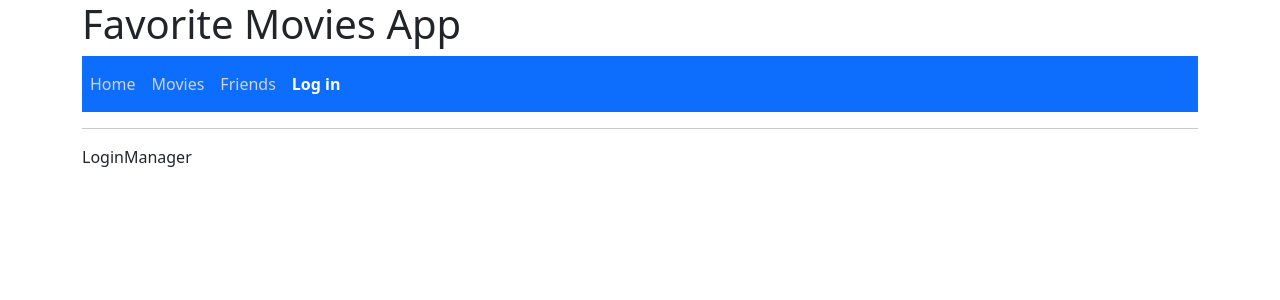
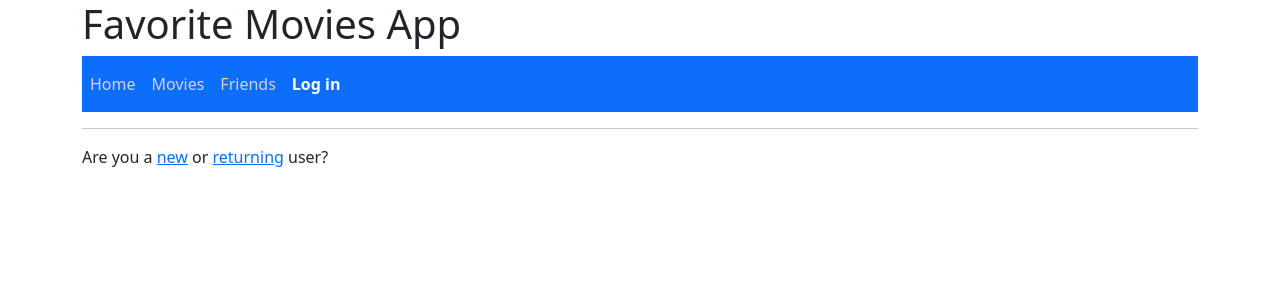
Before and after one commit to speedingplanet/favorite-movies-app, a React (Create React App) app: page /login in a window 1280 px wide. Shown: the top 300 px of the page. Built offline with nearby package versions, Linux system fonts and the light colour scheme; no server answers.

Commit message:
Prototype for user logins

```diff
--- a/src/App.tsx
+++ b/src/App.tsx
@@ -30,7 +30,7 @@ function App() {
             element={<MoviesManager />}
           />
           <Route
-            path="login"
+            path="login/*"
             element={<LoginManager />}
           />
         </Route>
--- a/src/login/LoginManager.tsx
+++ b/src/login/LoginManager.tsx
@@ -1,5 +1,33 @@
 import React from 'react';
+import { Link, Route, Routes } from 'react-router-dom';
+import NewUserForm from './NewUserForm';
+import ReturningUserForm from './ReturningUserForm';
 
 export default function LoginManager() {
-  return <div>LoginManager</div>;
+  return (
+    <>
+      <div className="row">
+        <div className="col">
+          <p>
+            Are you a <Link to="new-user">new</Link> or{' '}
+            <Link to="returning-user">returning</Link> user?
+          </p>
+        </div>
+      </div>
+      <div className="row">
+        <div className="col">
+          <Routes>
+            <Route
+              path="new-user"
+              element={<NewUserForm />}
+            />
+            <Route
+              path="returning-user"
+              element={<ReturningUserForm />}
+            />
+          </Routes>
+        </div>
+      </div>
+    </>
+  );
 }
--- /dev/null
+++ b/src/login/NewUserForm.tsx
@@ -0,0 +1,5 @@
+import React from 'react';
+
+export default function NewUserForm() {
+  return <div>NewUserForm</div>;
+}
--- /dev/null
+++ b/src/login/ReturningUserForm.tsx
@@ -0,0 +1,5 @@
+import React from 'react';
+
+export default function ReturningUserForm() {
+  return <div>ReturningUserForm</div>;
+}
```
Also changed, not shown: .prettierrc.js.
